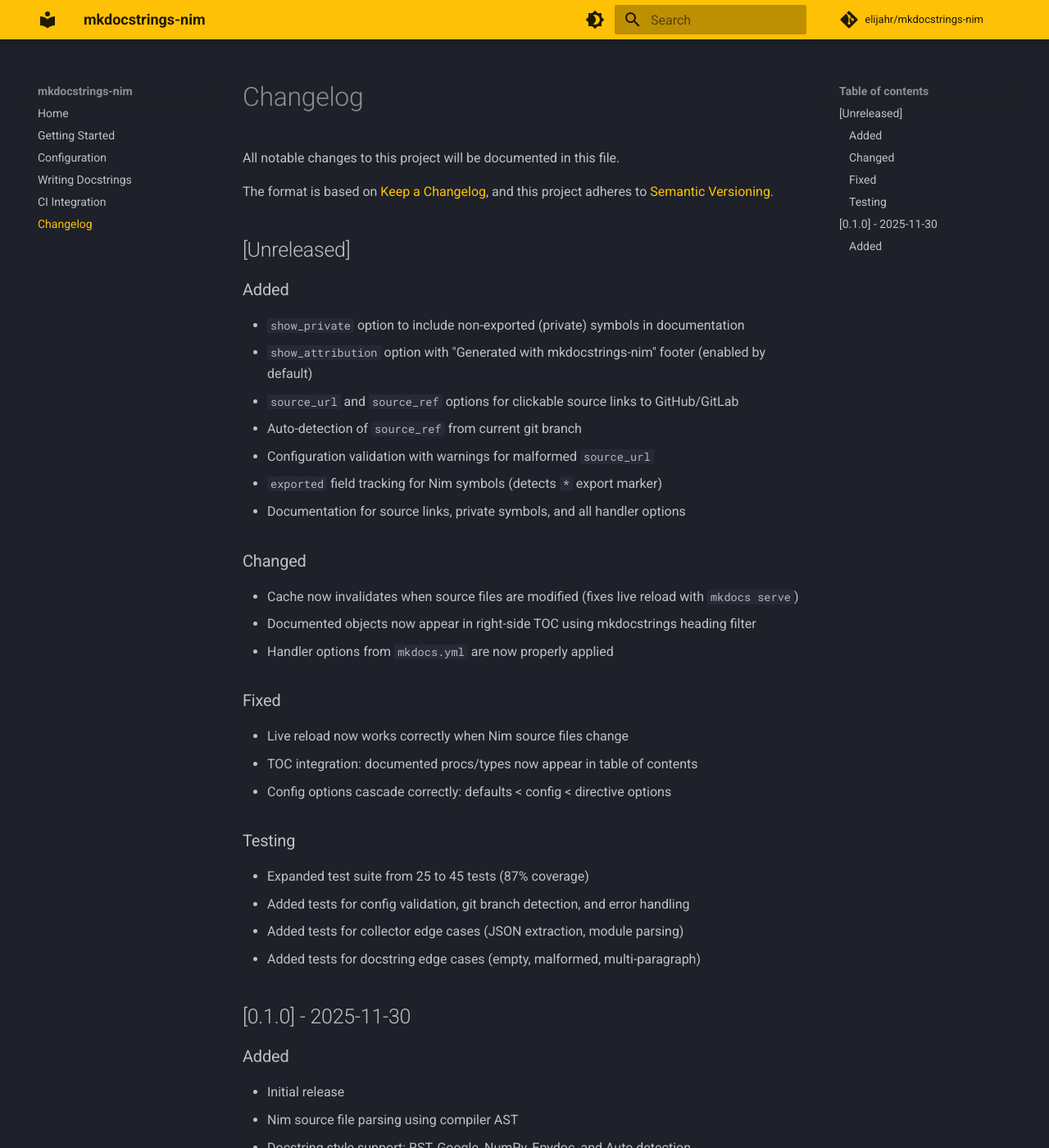
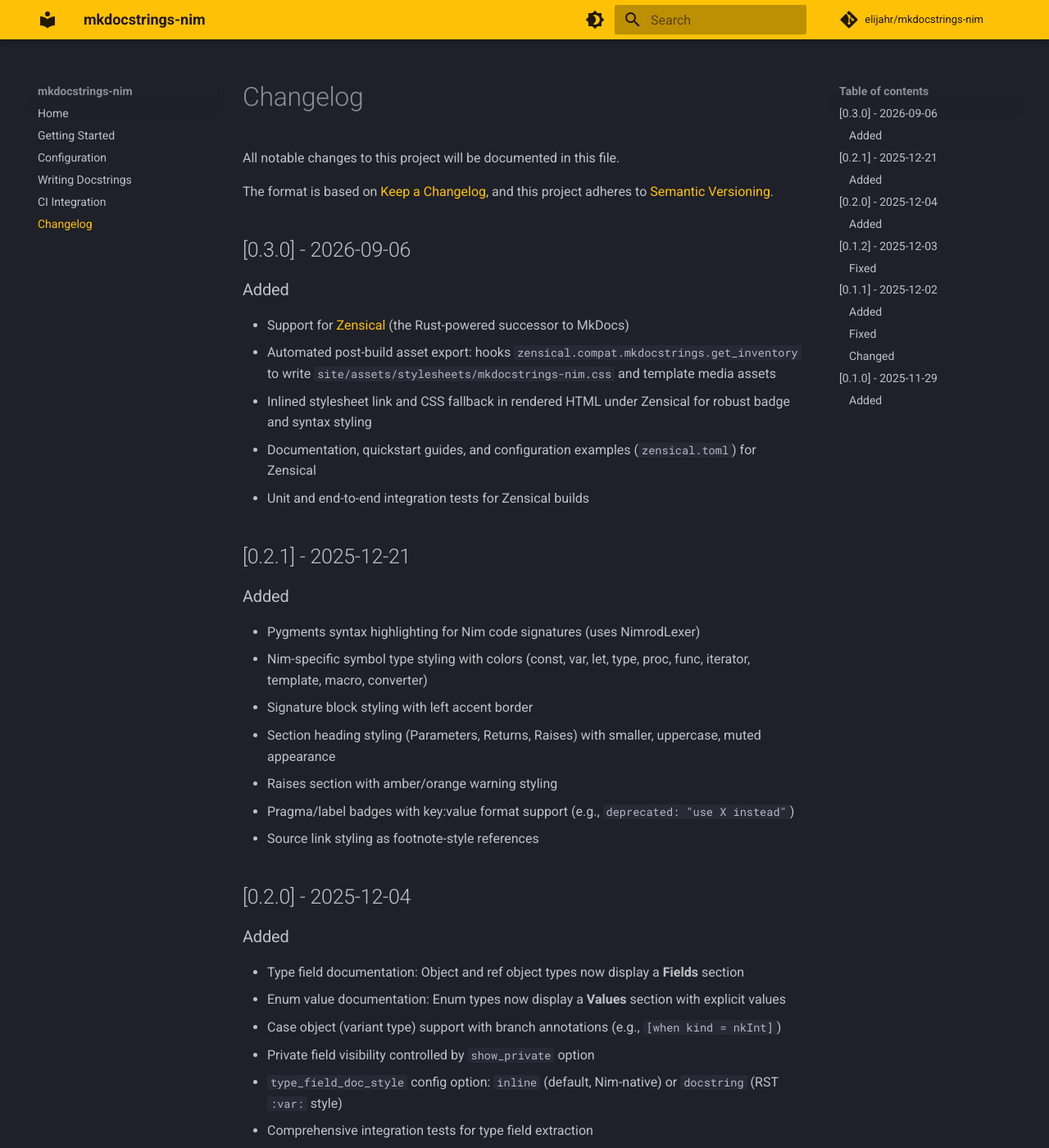
Before and after one commit to elijahr/mkdocstrings-nim, an MkDocs documentation site: the page built from docs/changelog.md, in a window 1280 px wide and 1400 px high. Shown: the whole window at 82% size. Built offline with MkDocs 1.6.1 and Material for MkDocs 9.7.7, drawn with Linux system fonts in a browser that asks for light colours; comment, search, counter and statistics services are not loaded; the version menu is left out; some of the changed text lies outside the part shown.

Commit message:
feat: add Zensical support and bump version to 0.3.0 (#1)
* feat: add Zensical support and automated asset injection

- Detect Zensical environment via sys.modules
- Hook zensical.compat.mkdocstrings.get_inventory to write stylesheet and template assets to site/
- Inject asset link and inline style fallback in NimHandler.render under Zensical
- Add unit and end-to-end integration tests in tests/test_zensical.py
- Update README, docs, pyproject.toml, and changelog for dual MkDocs and Zensical support

* chore: bump version to 0.3.0 and update changelog

* fix(typing): add zensical to mypy ignore_missing_imports and refine dynamic attrs

---------

Co-authored-by: Elijah Shaw-Rutschman <elijahr@users.noreply.github.com>

```diff
--- a/docs/changelog.md
+++ b/docs/changelog.md
@@ -2,52 +2,83 @@
 
 All notable changes to this project will be documented in this file.
 
-The format is based on [Keep a Changelog](https://keepachangelog.com/en/1.0.0/),
+The format is based on [Keep a Changelog](https://keepachangelog.com/en/1.1.0/),
 and this project adheres to [Semantic Versioning](https://semver.org/spec/v2.0.0.html).
 
-## [Unreleased]
+## [0.3.0] - 2026-09-06
 
 ### Added
 
-- `show_private` option to include non-exported (private) symbols in documentation
-- `show_attribution` option with "Generated with mkdocstrings-nim" footer (enabled by default)
-- `source_url` and `source_ref` options for clickable source links to GitHub/GitLab
-- Auto-detection of `source_ref` from current git branch
-- Configuration validation with warnings for malformed `source_url`
-- `exported` field tracking for Nim symbols (detects `*` export marker)
-- Documentation for source links, private symbols, and all handler options
+- Support for [Zensical](https://github.com/zensical/zensical) (the Rust-powered successor to MkDocs)
+- Automated post-build asset export: hooks `zensical.compat.mkdocstrings.get_inventory` to write `site/assets/stylesheets/mkdocstrings-nim.css` and template media assets
+- Inlined stylesheet link and CSS fallback in rendered HTML under Zensical for robust badge and syntax styling
+- Documentation, quickstart guides, and configuration examples (`zensical.toml`) for Zensical
+- Unit and end-to-end integration tests for Zensical builds
+
+## [0.2.1] - 2025-12-21
+
+### Added
+
+- Pygments syntax highlighting for Nim code signatures (uses NimrodLexer)
+- Nim-specific symbol type styling with colors (const, var, let, type, proc, func, iterator, template, macro, converter)
+- Signature block styling with left accent border
+- Section heading styling (Parameters, Returns, Raises) with smaller, uppercase, muted appearance
+- Raises section with amber/orange warning styling
+- Pragma/label badges with key:value format support (e.g., `deprecated: "use X instead"`)
+- Source link styling as footnote-style references
+
+## [0.2.0] - 2025-12-04
+
+### Added
+
+- Type field documentation: Object and ref object types now display a **Fields** section
+- Enum value documentation: Enum types now display a **Values** section with explicit values
+- Case object (variant type) support with branch annotations (e.g., `[when kind = nkInt]`)
+- Private field visibility controlled by `show_private` option
+- `type_field_doc_style` config option: `inline` (default, Nim-native) or `docstring` (RST `:var:` style)
+- Comprehensive integration tests for type field extraction
+
+## [0.1.2] - 2025-12-03
+
+### Fixed
+
+- CI: Switch from iffy/install-nim to asdf-nim for more reliable Nim installation
+- CI: Fix pyproject.toml structure (dependencies was incorrectly under [project.urls])
+
+## [0.1.1] - 2025-12-02
+
+### Added
+
+- Strict linting with ruff and mypy
+- Pre-commit hooks for code quality
+- CI lint job that runs on all pushes and PRs
+- Publish and docs workflows now depend on test and lint passing
+- `show_private` option to include non-exported symbols (default: false)
+- Attribution footer with link to mkdocstrings-nim
+- Auto-detection of `source_ref` from git branch
+- Validation of `source_url` configuration
+- Source code links with GitHub/GitLab/Bitbucket support
+- TOC integration using heading filter
+- PyPI metadata: project URLs, keywords, license classifier
+- Improved README with complete quickstart guide for Nim developers
+
+### Fixed
+
+- Live reload now works correctly with cache invalidation
+- Heading levels properly integrate with MkDocs TOC
+- Config options properly applied from mkdocs.yml
 
 ### Changed
 
-- Cache now invalidates when source files are modified (fixes live reload with `mkdocs serve`)
-- Documented objects now appear in right-side TOC using mkdocstrings heading filter
-- Handler options from `mkdocs.yml` are now properly applied
+- Improved test coverage to 87%
 
-### Fixed
-
-- Live reload now works correctly when Nim source files change
-- TOC integration: documented procs/types now appear in table of contents
-- Config options cascade correctly: defaults < config < directive options
-
-### Testing
-
-- Expanded test suite from 25 to 45 tests (87% coverage)
-- Added tests for config validation, git branch detection, and error handling
-- Added tests for collector edge cases (JSON extraction, module parsing)
-- Added tests for docstring edge cases (empty, malformed, multi-paragraph)
-
-## [0.1.0] - 2025-11-30
+## [0.1.0] - 2025-11-29
 
 ### Added
 
 - Initial release
-- Nim source file parsing using compiler AST
-- Docstring style support: RST, Google, NumPy, Epydoc, and Auto detection
-- Parameter and return value documentation
-- Raises pragma extraction and display
+- Nim handler for mkdocstrings
+- Support for procs, funcs, templates, macros, types, and constants
+- RST, Google, NumPy, and Epydoc docstring style parsing
+- Pragma extraction and display
 - Material theme templates
-- Markdown rendering in docstrings
-- Compile-time caching of Nim extractor binary
-- Module, proc, func, iterator, template, macro, type, and const support
-- CI integration with GitHub Actions
-- Comprehensive test suite (24 tests)
```
Also changed, not shown: CHANGELOG.md (+10 -0 lines), README.md (+50 -13 lines), docs/configuration.md (+43 -18 lines), docs/getting-started.md (+76 -34 lines), docs/index.md (+4 -3 lines), pyproject.toml (+4 -3 lines), 2 other files.
